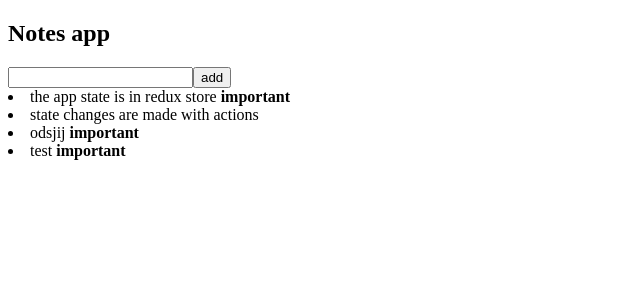
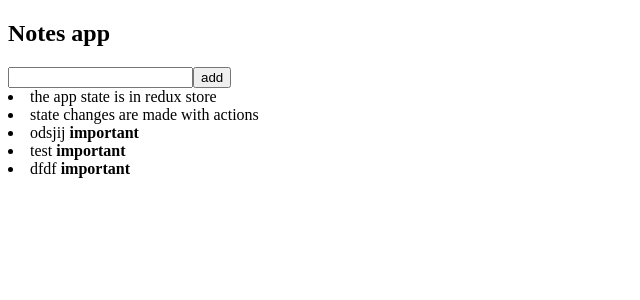
Before and after one commit to mickel-arroz/fullstackopen-part6, a React (Vite) app in the folder notes-redux/: page / in a window 1280 px wide. Shown: the top 300 px of the page, without its empty margins (0-640 px from the left). Built offline with nearby package versions, Linux system fonts and the light colour scheme; data requests are answered from the project's data file.

Commit message:
6D Optimizando el rendimiento

```diff
--- a/notes-redux/db.json
+++ b/notes-redux/db.json
@@ -2,7 +2,7 @@
   "notes": [
     {
       "content": "the app state is in redux store",
-      "important": true,
+      "important": false,
       "id": "1"
     },
     {
@@ -19,6 +19,11 @@
       "id": "9bb8",
       "content": "test",
       "important": true
+    },
+    {
+      "id": "c376",
+      "content": "dfdf",
+      "important": true
     }
   ]
 }
--- a/notes-redux/src/App.jsx
+++ b/notes-redux/src/App.jsx
@@ -6,8 +6,9 @@ const App = () => {
 
   const newNoteMutation = useMutation({
     mutationFn: createNote,
-    onSuccess: () => {
-      queryClient.invalidateQueries({ queryKey: ['notes'] });
+    onSuccess: (newNote) => {
+      queryClient.getQueryData(['notes']);
+      queryClient.setQueryData(['notes'], notes.concat(newNote));
     },
   });
 
@@ -32,6 +33,7 @@ const App = () => {
   const result = useQuery({
     queryKey: ['notes'],
     queryFn: getNotes,
+    refetchOnWindowFocus: false,
   });
 
   console.log(JSON.parse(JSON.stringify(result)));
```
